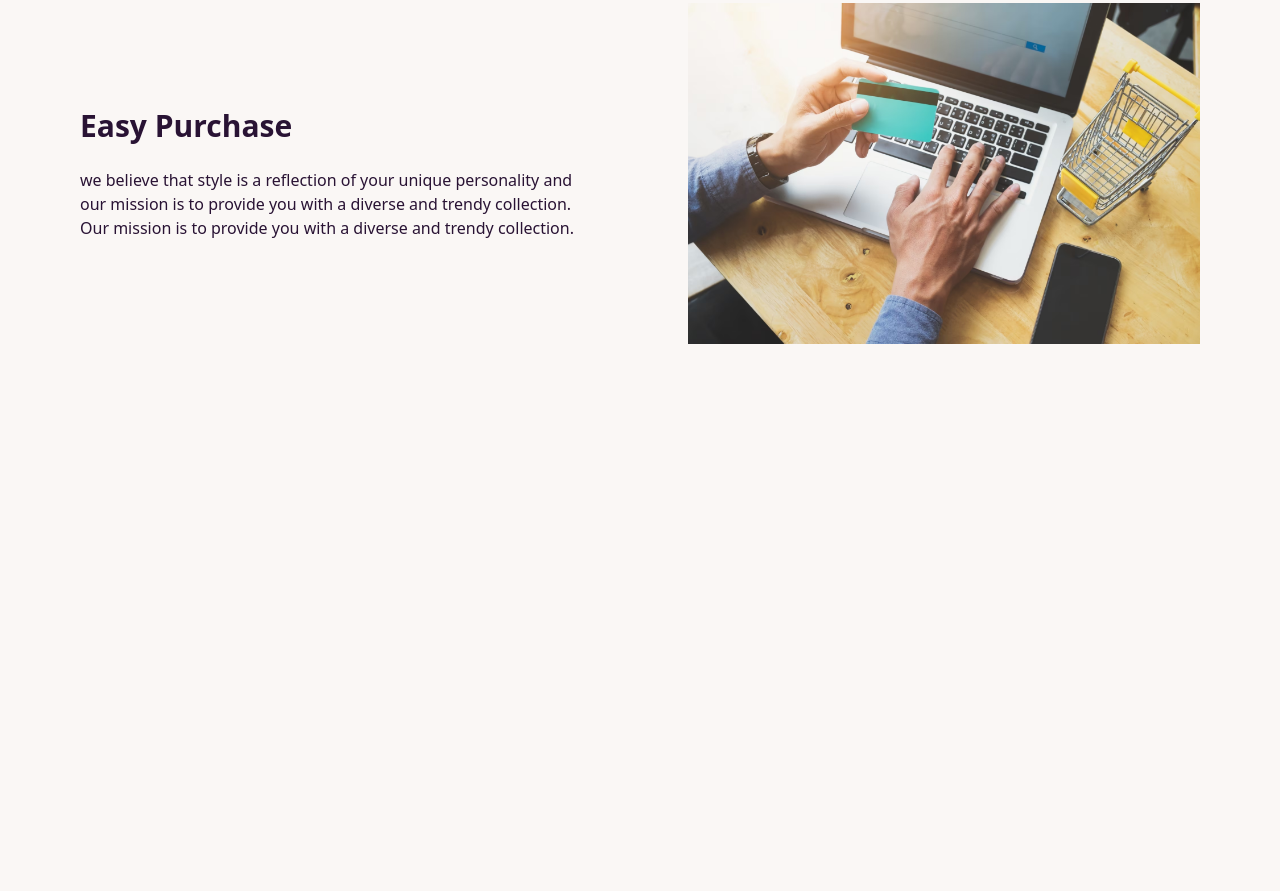
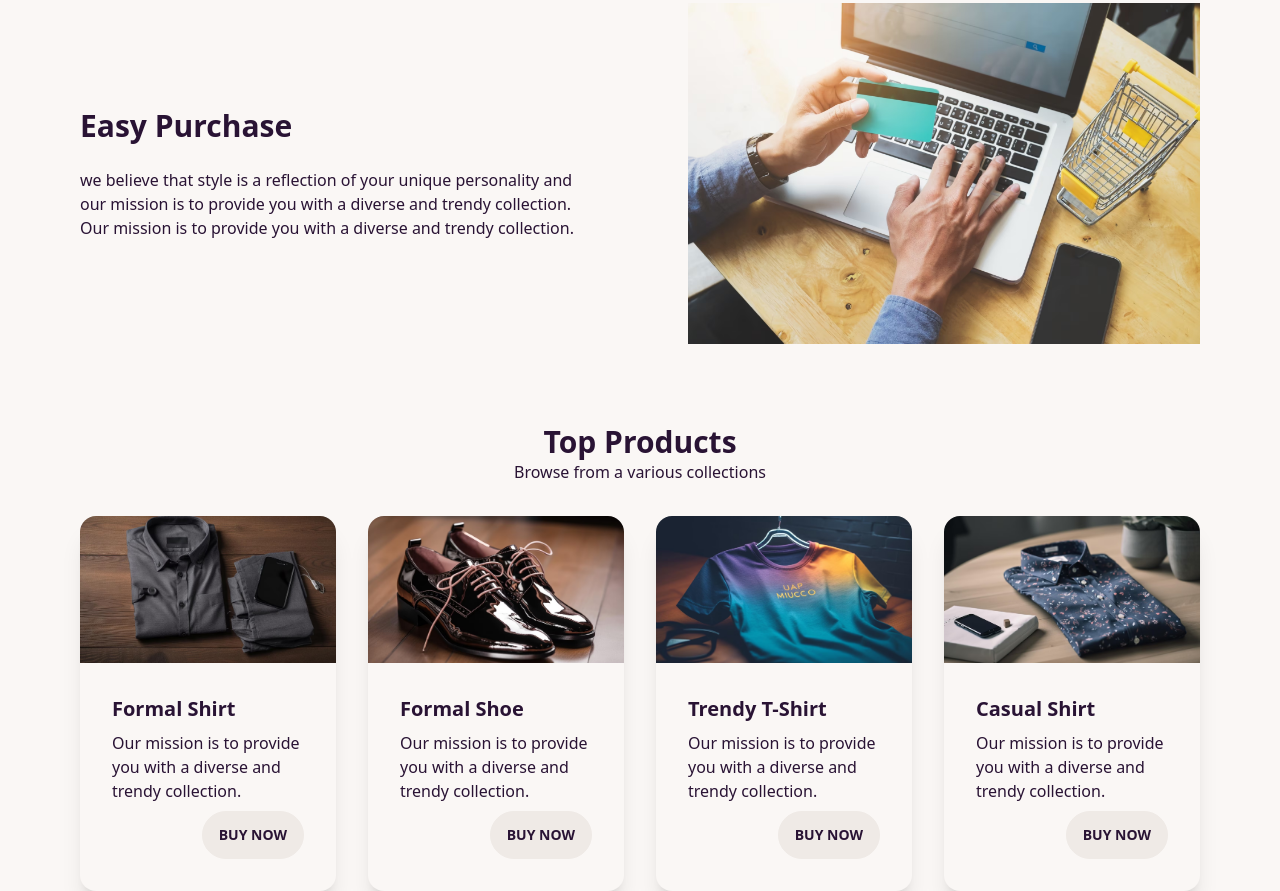
Before and after one commit to Ashik-Himel/daisy-man, a website: page index.html in a window 1280 px wide. Shown: the part 1317-2208 px from the top of the page. Before the commit the page ends 1661 px from the top, so only its background shows below. Drawn offline with Linux system fonts and the light colour scheme.

Commit message:
Products section added

```diff
--- a/index.html
+++ b/index.html
@@ -130,6 +130,54 @@
     </section>
 
     <!-- Top Products Section -->
+    <section class="mt-12 lg:mt-20">
+      <div class="container">
+        <h2 class="text-3xl font-bold text-center">Top Products</h2>
+        <p class="text-center">Browse from a various collections</p>
+        <div class="mt-8 grid justify-center items-center gap-8 grid-cols-1 md:grid-cols-2 lg:grid-cols-4">
+          <div class="card bg-base-100 shadow-xl">
+            <figure><img src="./images/product-1.avif" alt="Shirt" /></figure>
+            <div class="card-body">
+              <h2 class="card-title">Formal Shirt</h2>
+              <p>Our mission is to provide you with a diverse and trendy collection.</p>
+              <div class="card-actions justify-end">
+                <button class="btn ">Buy Now</button>
+              </div>
+            </div>
+          </div>
+          <div class="card bg-base-100 shadow-xl">
+            <figure><img src="./images/product-2.avif" alt="Shoe" /></figure>
+            <div class="card-body">
+              <h2 class="card-title">Formal Shoe</h2>
+              <p>Our mission is to provide you with a diverse and trendy collection.</p>
+              <div class="card-actions justify-end">
+                <button class="btn ">Buy Now</button>
+              </div>
+            </div>
+          </div>
+          <div class="card bg-base-100 shadow-xl">
+            <figure><img src="./images/product-3.avif" alt="T-shirt" /></figure>
+            <div class="card-body">
+              <h2 class="card-title">Trendy T-Shirt</h2>
+              <p>Our mission is to provide you with a diverse and trendy collection.</p>
+              <div class="card-actions justify-end">
+                <button class="btn ">Buy Now</button>
+              </div>
+            </div>
+          </div>
+          <div class="card bg-base-100 shadow-xl">
+            <figure><img src="./images/product-4.avif" alt="Shirt" /></figure>
+            <div class="card-body">
+              <h2 class="card-title">Casual Shirt</h2>
+              <p>Our mission is to provide you with a diverse and trendy collection.</p>
+              <div class="card-actions justify-end">
+                <button class="btn ">Buy Now</button>
+              </div>
+            </div>
+          </div>
+        </div>
+      </div>
+    </section>
   </main>
 </body>
 </html>
```
Also changed, not shown: css/style.css, images/product-1.avif (renamed from images/elegant-businessman-attire-hangs-modern-closet-generated-by-ai_188544-15312.avif), images/product-2.avif (renamed from images/shiny-black-leather-shoes-exude-modern-luxury-generated-by-ai_188544-36154.avif), images/product-3.avif (renamed from images/blue-yellow-t-shirt-wooden-hanger-generated-by-ai_188544-42185.avif), images/product-4.avif (renamed from images/elegant-businessman-shirt-wooden-desk-stack-generated-by-ai_188544-34678.avif).
